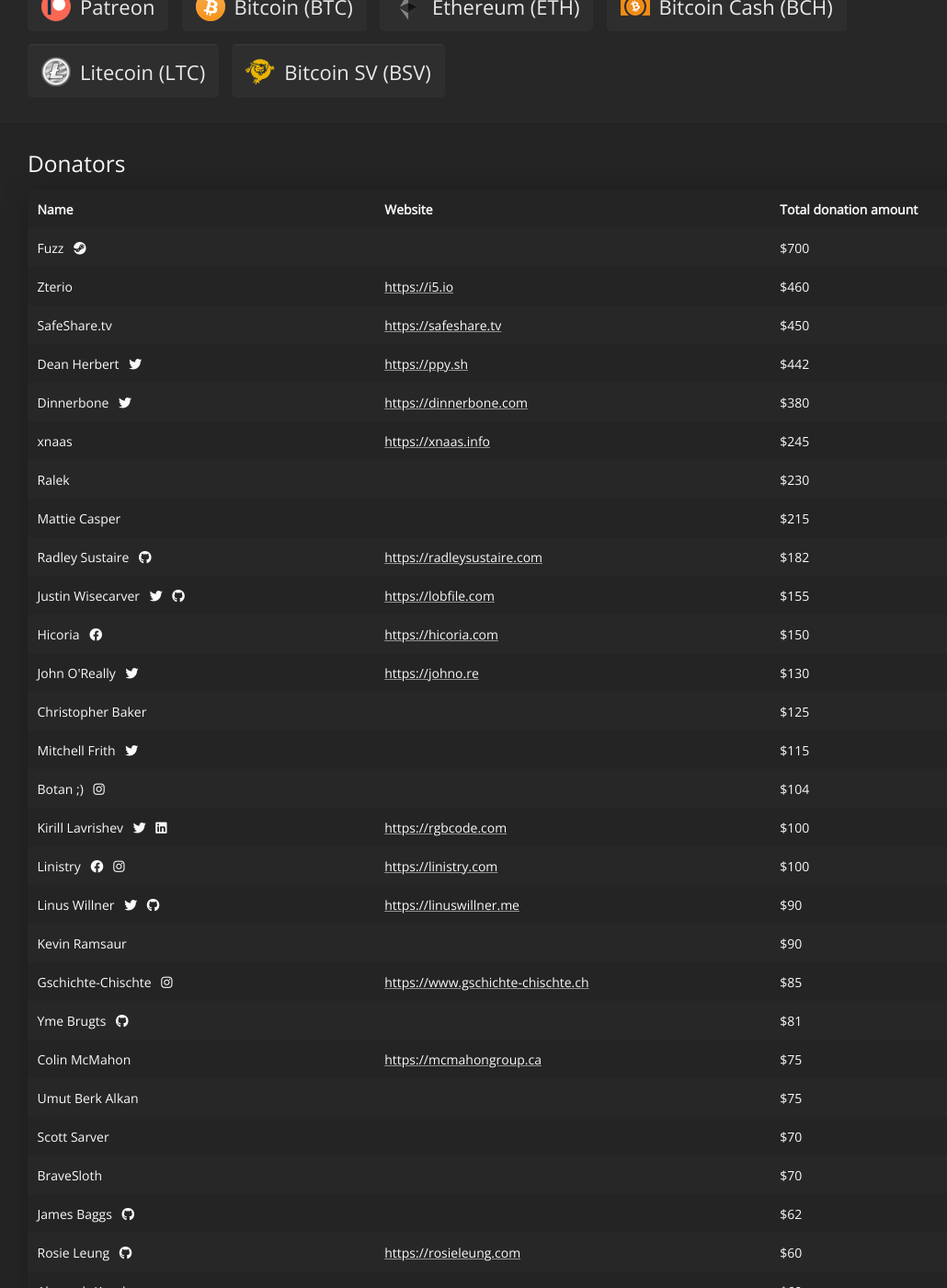
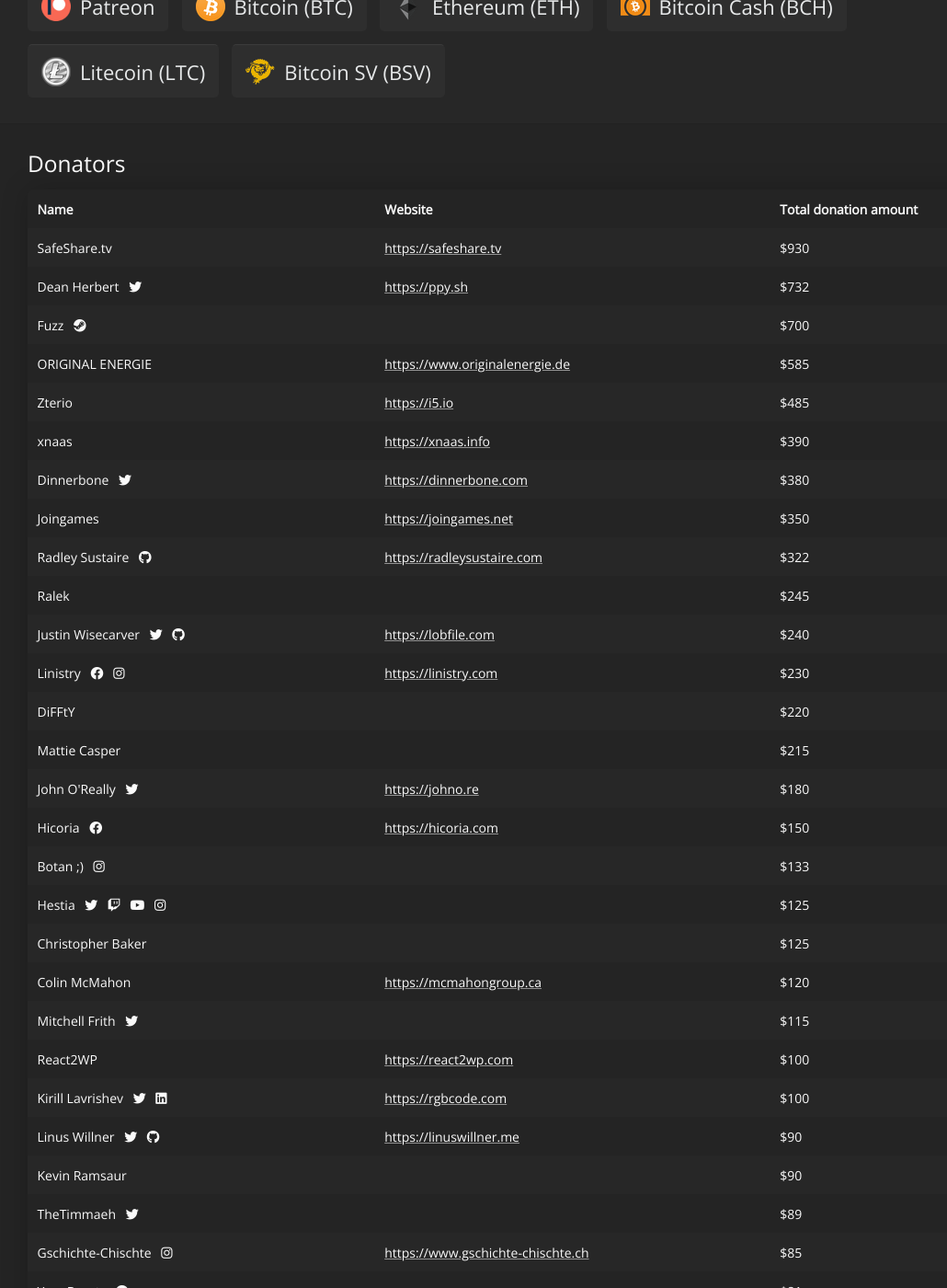
Before and after one commit to ShareX/sharex.github.io, a Jekyll site: the page built from donate/index.html, in a window 1280 px wide and 1400 px high, scrolled down 419 px. Shown: the whole window at 92% size, without its empty margins (55-1085 px from the left). Built offline with Jekyll 4.4.1, drawn with Linux system fonts in a browser that asks for light colours; some of the changed text lies outside the part shown.

Commit message:
Update donators list

```diff
--- a/_data/donators.yml
+++ b/_data/donators.yml
@@ -1,6 +1,6 @@
 - name: Zterio
   website: https://i5.io
-  amount: 460
+  amount: 485
 
 - name: Dinnerbone
   twitter: https://twitter.com/Dinnerbone
@@ -10,14 +10,14 @@
 - name: Dean Herbert
   twitter: https://twitter.com/ppy
   website: https://ppy.sh
-  amount: 442
+  amount: 732
 
 - name: Mattie Casper
   amount: 215
 
 - name: xnaas
   website: https://xnaas.info
-  amount: 245
+  amount: 390
 
 - name: Hicoria
   facebook: https://www.facebook.com/hicoria
@@ -25,7 +25,7 @@
   amount: 150
 
 - name: Ralek
-  amount: 230
+  amount: 245
 
 - name: Christopher Baker
   amount: 125
@@ -33,14 +33,14 @@
 - name: Radley Sustaire
   github: https://github.com/RadGH
   website: https://radleysustaire.com
-  amount: 182
+  amount: 322
 
 - name: Kevin Ramsaur
   amount: 90
 
 - name: Botan ;)
   instagram: https://www.instagram.com/kyoukeiken
-  amount: 104
+  amount: 133
 
 - name: Mitchell Frith
   twitter: https://twitter.com/Mitch_SGG
@@ -62,7 +62,7 @@
   twitter: https://twitter.com/lithium720
   github: https://github.com/lithium720
   website: https://lobfile.com
-  amount: 155
+  amount: 240
 
 - name: James Baggs
   github: https://github.com/jamesharrisonbaggs
@@ -75,7 +75,7 @@
 
 - name: TheTimmaeh
   twitter: https://twitter.com/TheTimmaeh
-  amount: 60
+  amount: 89
 
 - name: Nogar
   amount: 40
@@ -133,7 +133,7 @@
 
 - name: Junior™
   twitter: https://twitter.com/juniortm
-  amount: 25
+  amount: 27
 
 - name: Scott Sarver
   amount: 70
@@ -142,7 +142,7 @@
   facebook: https://www.facebook.com/Linistry
   instagram: https://www.instagram.com/officiallinistry
   website: https://linistry.com
-  amount: 100
+  amount: 230
 
 - name: Kamil Monicz
   github: https://github.com/Zaczero
@@ -150,23 +150,23 @@
   amount: 25
 
 - name: DiFFtY
-  amount: 20
+  amount: 220
 
 - name: Yme Brugts
   github: https://github.com/ymebrugts
   amount: 81
 
 - name: Hooke007
-  amount: 10
+  amount: 40
 
 - name: SafeShare.tv
   website: https://safeshare.tv
-  amount: 450
+  amount: 930
 
 - name: Rosie Leung
   github: https://github.com/rosieleung
   website: https://rosieleung.com
-  amount: 60
+  amount: 80
 
 - name: Jonathan@AmberstoneDigital
   amount: 10
@@ -174,17 +174,17 @@
 - name: John O'Really
   twitter: https://twitter.com/John_O_Really
   website: https://johno.re
-  amount: 130
+  amount: 180
 
 - name: VJ Galaxy
-  amount: 10
+  amount: 21
 
 - name: Hestia
   twitter: https://twitter.com/hestia__23
   twitch: https://www.twitch.tv/hestia_23
   youtube: https://www.youtube.com/user/23hestia
   instagram: http://instagram.com/alethia23
-  amount: 45
+  amount: 125
 
 - name: RANKTW
   github: https://github.com/RANKTW
@@ -195,7 +195,7 @@
 
 - name: Joingames
   website: https://joingames.net
-  amount: 50
+  amount: 350
 
 - name: Neo
   amount: 30
@@ -208,7 +208,7 @@
 - name: Dapal
   github: https://github.com/dapal-003
   steam: https://steamcommunity.com/id/Dapal-003/
-  amount: 20
+  amount: 40
 
 - name: patriusek
   steam: https://steamcommunity.com/id/patriusek
@@ -216,7 +216,7 @@
 
 - name: ORIGINAL ENERGIE
   website: https://www.originalenergie.de
-  amount: 50
+  amount: 585
 
 - name: Kirill Lavrishev
   twitter: https://twitter.com/thekirillrocks
@@ -226,9 +226,13 @@
 
 - name: Colin McMahon
   website: https://mcmahongroup.ca
-  amount: 75
+  amount: 120
 
 - name: ACertainCoder
   github: https://github.com/ACertainCoder
   steam: https://steamcommunity.com/id/acertaincoder
-  amount: 37
+  amount: 56
+
+- name: React2WP
+  website: https://react2wp.com
+  amount: 100
```
